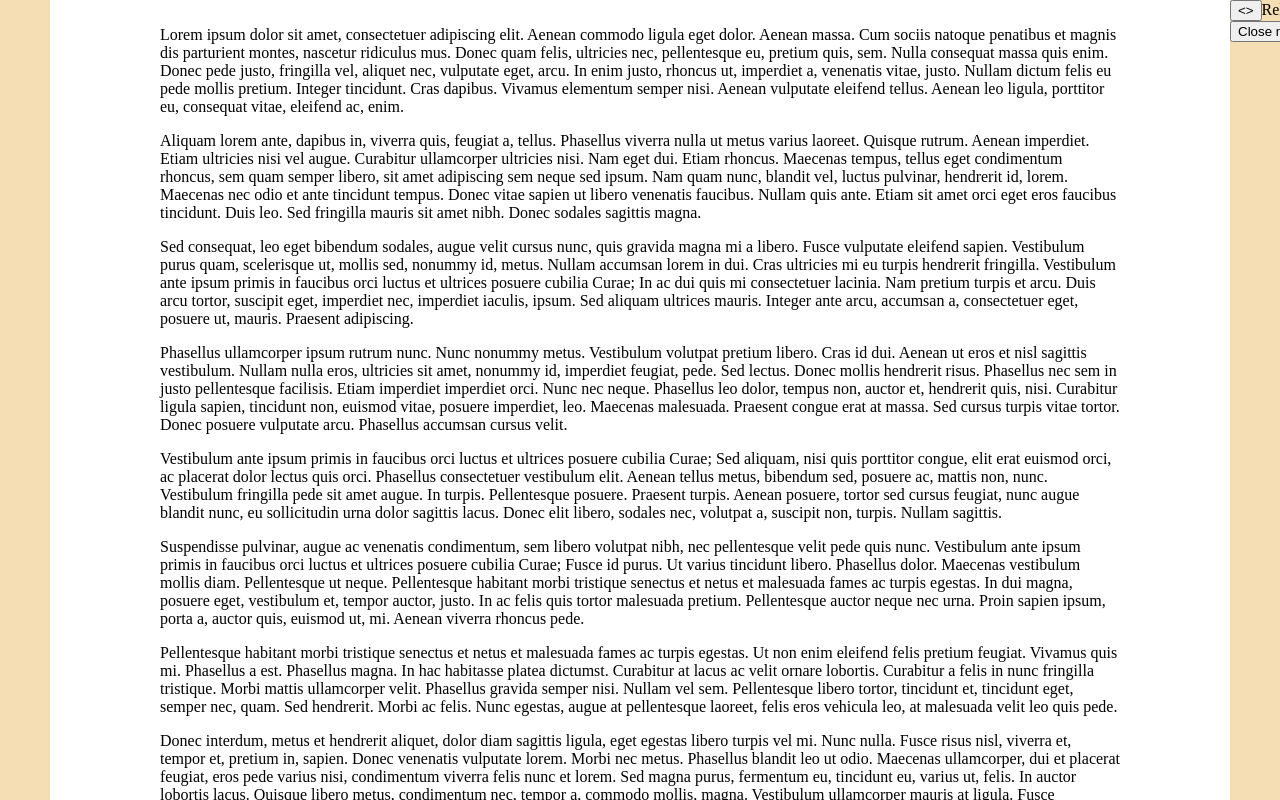
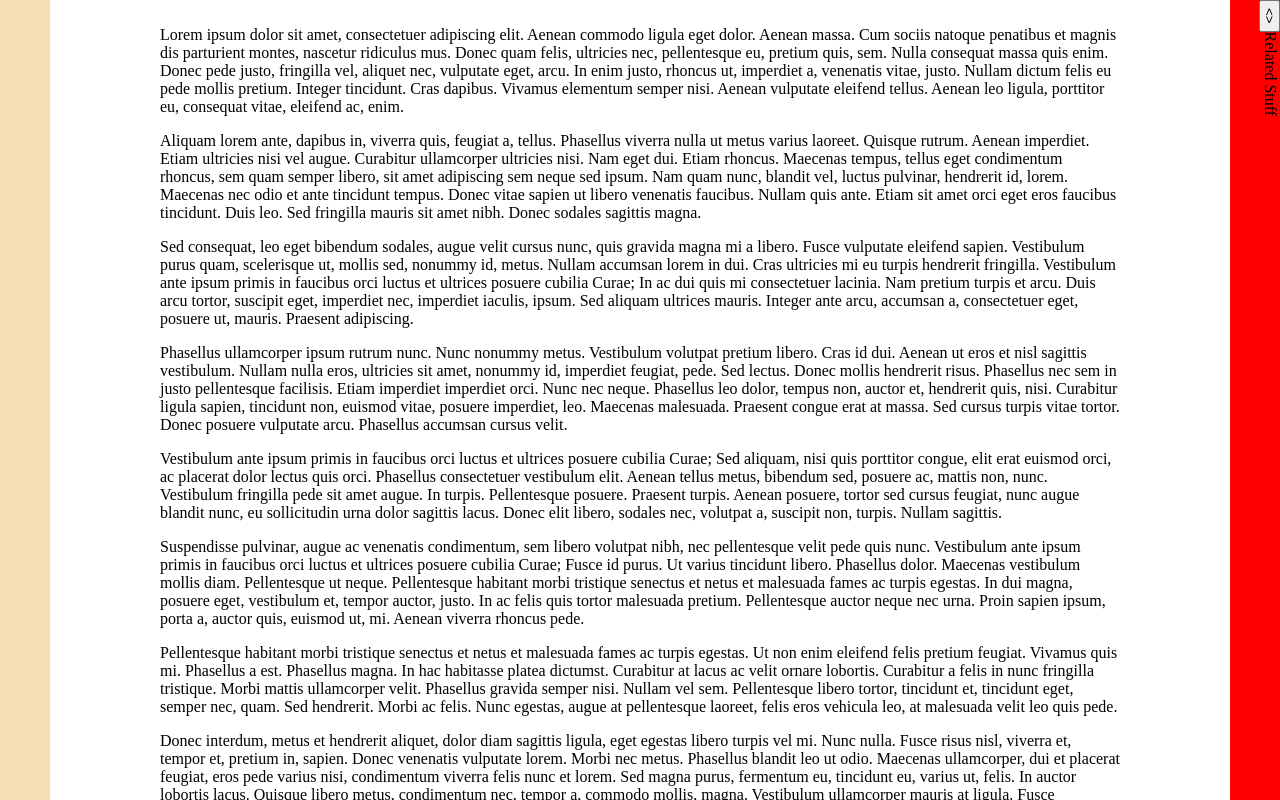
Before and after one commit to dreiv/ng-drawer, an Angular app: page / in a window 1280 px wide. Built offline with nearby package versions, Linux system fonts and the light colour scheme.

Commit message:
transform rotation works.

```diff
--- a/src/app/modules/drawer/components/drawer/drawer.component.scss
+++ b/src/app/modules/drawer/components/drawer/drawer.component.scss
@@ -8,3 +8,19 @@
   transition: transform 0.3s cubic-bezier(0, 0, 0.3, 1);
   z-index: 1;
 }
+
+header {
+  height: 50px;
+  transform-origin: 25px 50%;
+  will-change: transform;
+  transition: transform 0.3s cubic-bezier(0, 0, 0.3, 1);
+  background: red;
+
+  :host(.docked) & {
+    transform: rotate(90deg);
+  }
+
+  :host(.opened) & {
+    transform: inherit;
+  }
+}
--- a/src/app/modules/drawer/components/drawer/drawer.component.ts
+++ b/src/app/modules/drawer/components/drawer/drawer.component.ts
@@ -26,6 +26,7 @@ export class DrawerComponent {
 
   /** Whether the drawer is opened. */
   @Input()
+  @HostBinding('class.opened')
   get opened(): boolean {
     return this._opened;
   }
@@ -42,6 +43,7 @@ export class DrawerComponent {
 
   /** Whether the drawer is docked to the side of the container. */
   @Input()
+  @HostBinding('class.docked')
   get docked(): boolean {
     return this._docked;
   }
```
